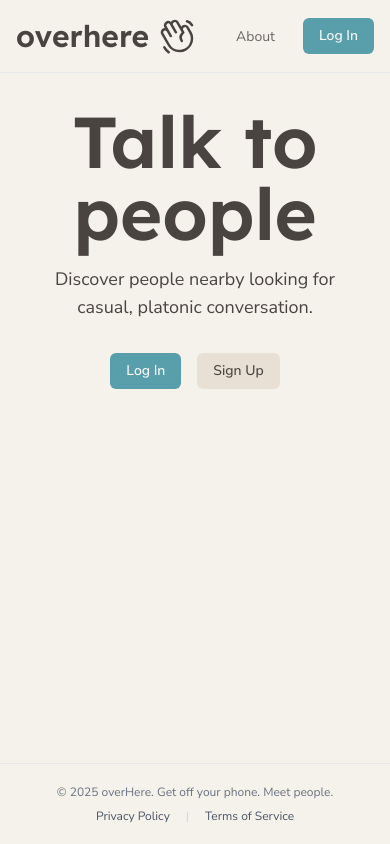
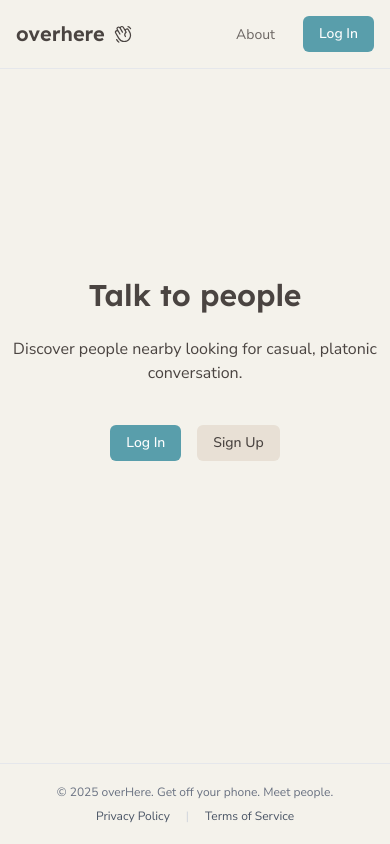
Before and after one commit to evanhill1989/overhere2, a Next.js app: page / in a window 390 px wide. Built offline with nearby package versions, Linux system fonts and the light colour scheme; no server answers.

Commit message:
dvh over vh mobile

```diff
--- a/package.json
+++ b/package.json
@@ -43,6 +43,8 @@
     "drizzle-kit": "^0.30.6",
     "eslint": "^9",
     "eslint-config-next": "15.2.4",
+    "prettier": "^3.5.3",
+    "prettier-plugin-tailwindcss": "^0.6.11",
     "supabase": "^2.20.12",
     "tailwindcss": "^4",
     "tailwindcss-animate": "^1.0.7",
--- a/src/app/layout.tsx
+++ b/src/app/layout.tsx
@@ -34,8 +34,7 @@ export default async function RootLayout({
   return (
     <html lang="en">
       <body
-        className={`${fontHeading.variable} ${fontSans.variable} antialiased
-                   grid grid-rows-[auto_1fr_auto] min-h-screen`}
+        className={`${fontHeading.variable} ${fontSans.variable} grid min-h-[100dvh] grid-rows-[auto_1fr_auto] antialiased`}
       >
         <Header isLoggedIn={isLoggedIn} />
         <main className="">{children}</main>
--- a/src/app/page.tsx
+++ b/src/app/page.tsx
@@ -14,18 +14,23 @@ export default async function HomePage() {
   const isLoggedIn = await isAuthenticated();
 
   return (
-    <div className="flex flex-col items-center  bg-background p-8 text-center">
+    <div className="bg-background grid h-full grid-rows-[3fr_7fr] text-center">
       {isLoggedIn ? (
+        <>
+          <div></div> {/* Spacer row */}
           <PlaceFinder />
+        </>
       ) : (
         <>
-          <h1 className="text-7xl font-bold text-primary mb-4 font-heading">
+          <div></div> {/* Spacer row */}
+          <div className="flex flex-col items-center gap-6 text-center">
+            <h1 className="text-primary font-heading text-3xl font-bold md:text-7xl">
               Talk to people
             </h1>
-          <p className="text-lg text-foreground mb-8 max-w-md">
+            <p className="text-foreground max-w-md md:text-lg">
               Discover people nearby looking for casual, platonic conversation.
             </p>
-          <div className="flex gap-4">
+            <div className="mt-4 flex gap-4">
               <Button asChild>
                 <LoginLink>Log In</LoginLink>
               </Button>
@@ -33,6 +38,7 @@ export default async function HomePage() {
                 <RegisterLink>Sign Up</RegisterLink>
               </Button>
             </div>
+          </div>
         </>
       )}
     </div>
--- a/src/components/Header.tsx
+++ b/src/components/Header.tsx
@@ -12,13 +12,13 @@ interface HeaderProps {
 export function Header({ isLoggedIn }: HeaderProps) {
   return (
     // Added padding, adjusted border color for light/dark mode
-    <header className="flex justify-between items-center p-4 border-b border-gray-200 dark:border-gray-700">
+    <header className="flex items-center justify-between border-b border-gray-200 p-4 dark:border-gray-700">
       <Link href="/" passHref legacyBehavior={false}>
         <div className="flex items-center gap-2">
-          <h1 className="text-3xl font-bold font-heading dark:text-white">
+          <h1 className="font-heading text-xl font-bold md:text-3xl dark:text-white">
             overhere
           </h1>
-          <HandWaving size={40} />
+          <HandWaving className="h-5 w-5 md:h-8 md:w-8" />
         </div>
       </Link>
 
@@ -30,7 +30,7 @@ export function Header({ isLoggedIn }: HeaderProps) {
             {/* Your new About link */}
             <Link
               href="/about" // Or whatever your about page route is
-              className="px-3 py-1.5 text-sm rounded text-foreground/80 hover:text-primary hover:bg-primary/10 focus:outline-none focus:ring-2 focus:ring-offset-2 focus:ring-primary transition-colors" // Example styling - adjust as needed
+              className="text-foreground/80 hover:text-primary hover:bg-primary/10 focus:ring-primary rounded px-3 py-1.5 text-sm transition-colors focus:ring-2 focus:ring-offset-2 focus:outline-none" // Example styling - adjust as needed
             >
               About
             </Link>
```
Also changed, not shown: 2 other files (tests, documents, lock files or other folders). Lines whose indentation alone changed are shown as unchanged.
